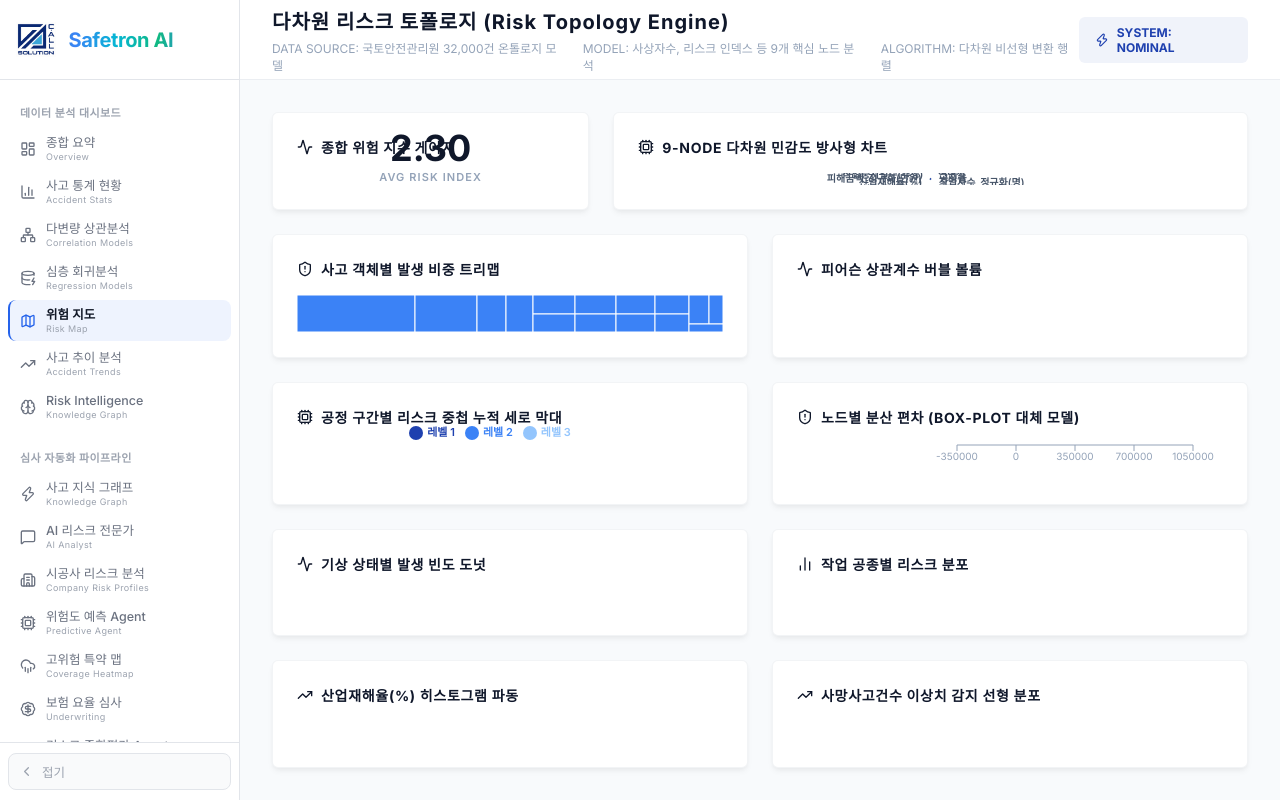
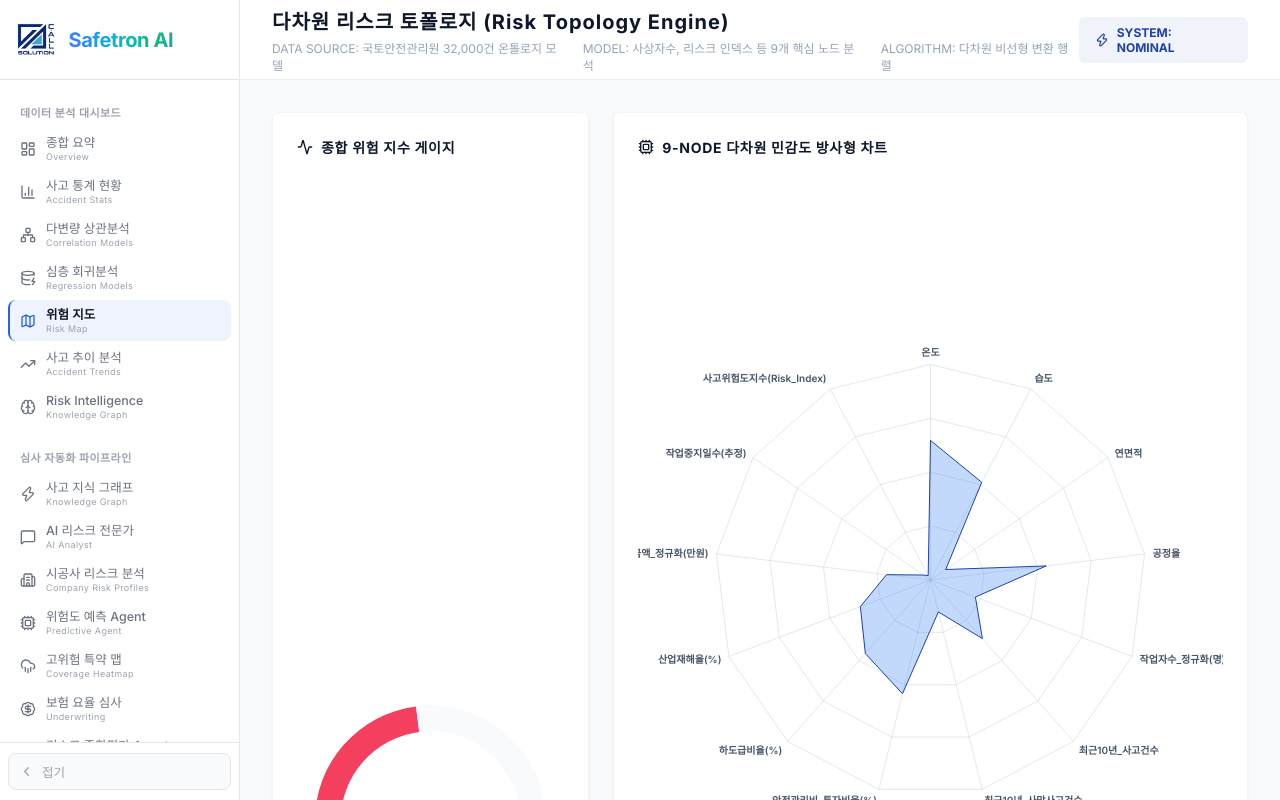
Before and after one commit to bignine99/Safetron_AI, a Next.js app in the folder dashboard/: page /safetron/risk-map in a window 1280 px wide. Built offline with nearby package versions, Linux system fonts and the light colour scheme; a web font is replaced by a local one.

Commit message:
fix(risk-map): apply flex-shrink 0 to prevent grid rows from squishing when exceeding viewport height; feat: increase row height to 900px

```diff
--- a/dashboard/src/app/risk-map/page.tsx
+++ b/dashboard/src/app/risk-map/page.tsx
@@ -198,7 +198,7 @@ export default function RiskMapPage() {
       <div style={{ padding: '32px', display: 'flex', flexDirection: 'column', gap: '24px', flex: 1, overflowY: 'auto' }}>
 
         {/* ROW 1: Gauge & Radar */}
-        <div style={{ display: 'grid', gridTemplateColumns: 'minmax(0, 1fr) minmax(0, 2fr)', gap: '24px', height: '640px' }}>
+        <div style={{ display: 'grid', gridTemplateColumns: 'minmax(0, 1fr) minmax(0, 2fr)', gap: '24px', flexShrink: 0, height: '900px' }}>
           {/* Gauge Chart */}
           <div style={{...CHART_STYLES.card, '&:hover': { transform: 'translateY(-4px)' }} as any}>
             <div style={CHART_STYLES.title}><Activity size={16} /> 종합 위험 지수 게이지</div>
@@ -254,7 +254,7 @@ export default function RiskMapPage() {
         </div>
 
         {/* ROW 2: Treemap & HeatMap (Scatter grid) */}
-        <div style={{ display: 'grid', gridTemplateColumns: 'minmax(0, 1.5fr) minmax(0, 1.5fr)', gap: '24px', height: '800px' }}>
+        <div style={{ display: 'grid', gridTemplateColumns: 'minmax(0, 1.5fr) minmax(0, 1.5fr)', gap: '24px', flexShrink: 0, height: '900px' }}>
           {/* Treemap */}
           <div style={{...CHART_STYLES.card, '&:hover': { transform: 'translateY(-4px)' }} as any}>
             <div style={CHART_STYLES.title}><ShieldAlert size={16} /> 사고 객체별 발생 비중 트리맵</div>
@@ -304,7 +304,7 @@ export default function RiskMapPage() {
         </div>
 
         {/* ROW 3: Stacked Column & Box Plot (Range Bar) */}
-        <div style={{ display: 'grid', gridTemplateColumns: '1fr 1fr', gap: '24px', height: '800px' }}>
+        <div style={{ display: 'grid', gridTemplateColumns: '1fr 1fr', gap: '24px', flexShrink: 0, height: '900px' }}>
           {/* Stacked Column Chart */}
           <div style={{...CHART_STYLES.card, '&:hover': { transform: 'translateY(-4px)' }} as any}>
             <div style={CHART_STYLES.title}><Cpu size={16} /> 공정 구간별 리스크 중첩 누적 세로 막대</div>
@@ -352,7 +352,7 @@ export default function RiskMapPage() {
         </div>
 
         {/* ROW 4: Donut & Horizontal Bar */}
-        <div style={{ display: 'grid', gridTemplateColumns: '1fr 1fr', gap: '24px', height: '700px' }}>
+        <div style={{ display: 'grid', gridTemplateColumns: '1fr 1fr', gap: '24px', flexShrink: 0, height: '900px' }}>
           {/* Donut Chart */}
           <div style={{...CHART_STYLES.card, '&:hover': { transform: 'translateY(-4px)' }} as any}>
             <div style={CHART_STYLES.title}><Activity size={16} /> 기상 상태별 발생 빈도 도넛</div>
@@ -407,7 +407,7 @@ export default function RiskMapPage() {
         </div>
 
         {/* ROW 5: Area Chart & Line Chart */}
-        <div style={{ display: 'grid', gridTemplateColumns: 'minmax(0, 1.5fr) minmax(0, 1.5fr)', gap: '24px', height: '700px' }}>
+        <div style={{ display: 'grid', gridTemplateColumns: 'minmax(0, 1.5fr) minmax(0, 1.5fr)', gap: '24px', flexShrink: 0, height: '900px' }}>
           {/* Area Chart */}
           <div style={{...CHART_STYLES.card, '&:hover': { transform: 'translateY(-4px)' }} as any}>
             <div style={CHART_STYLES.title}><TrendingUp size={16} /> 산업재해율(%) 히스토그램 파동</div>
```
